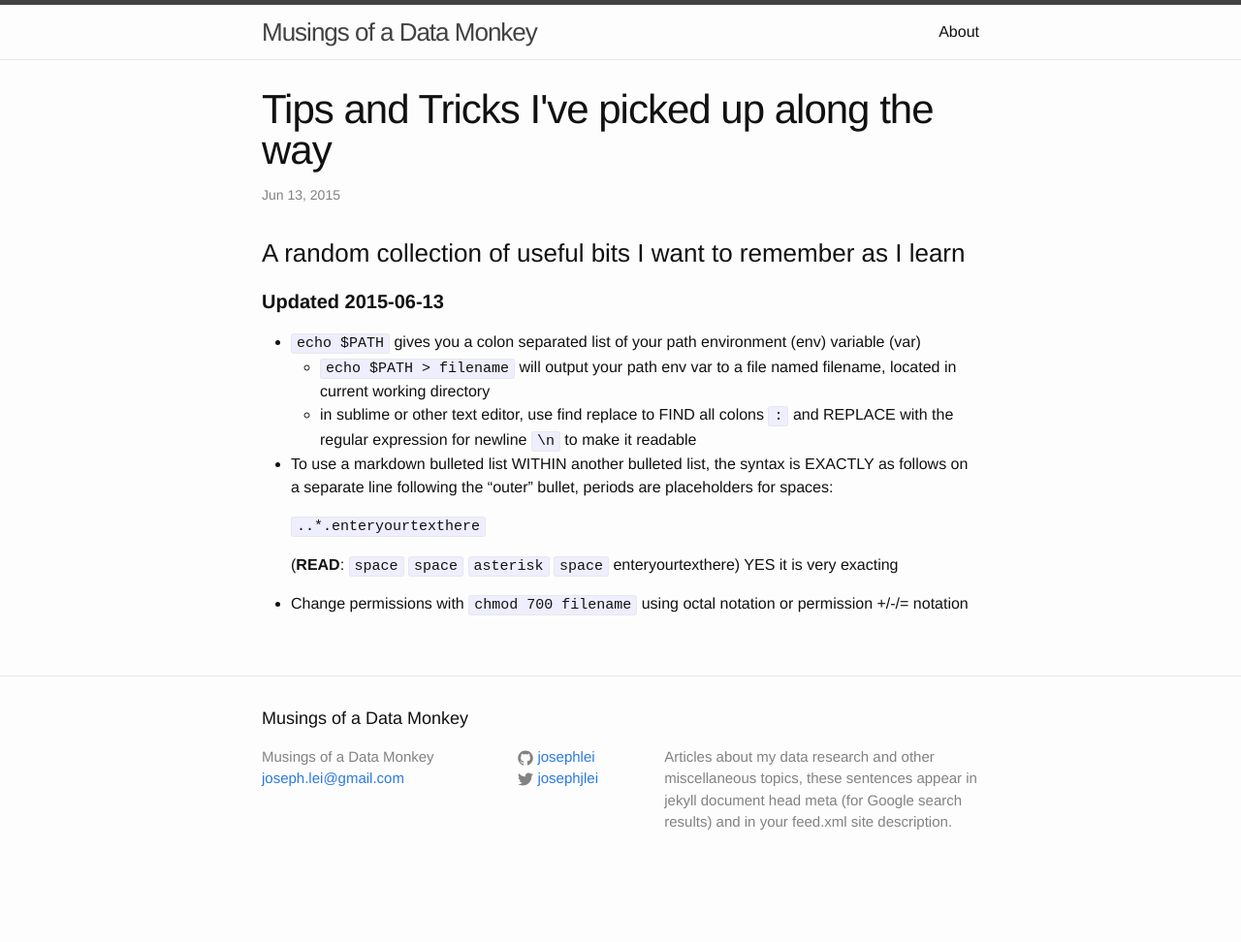
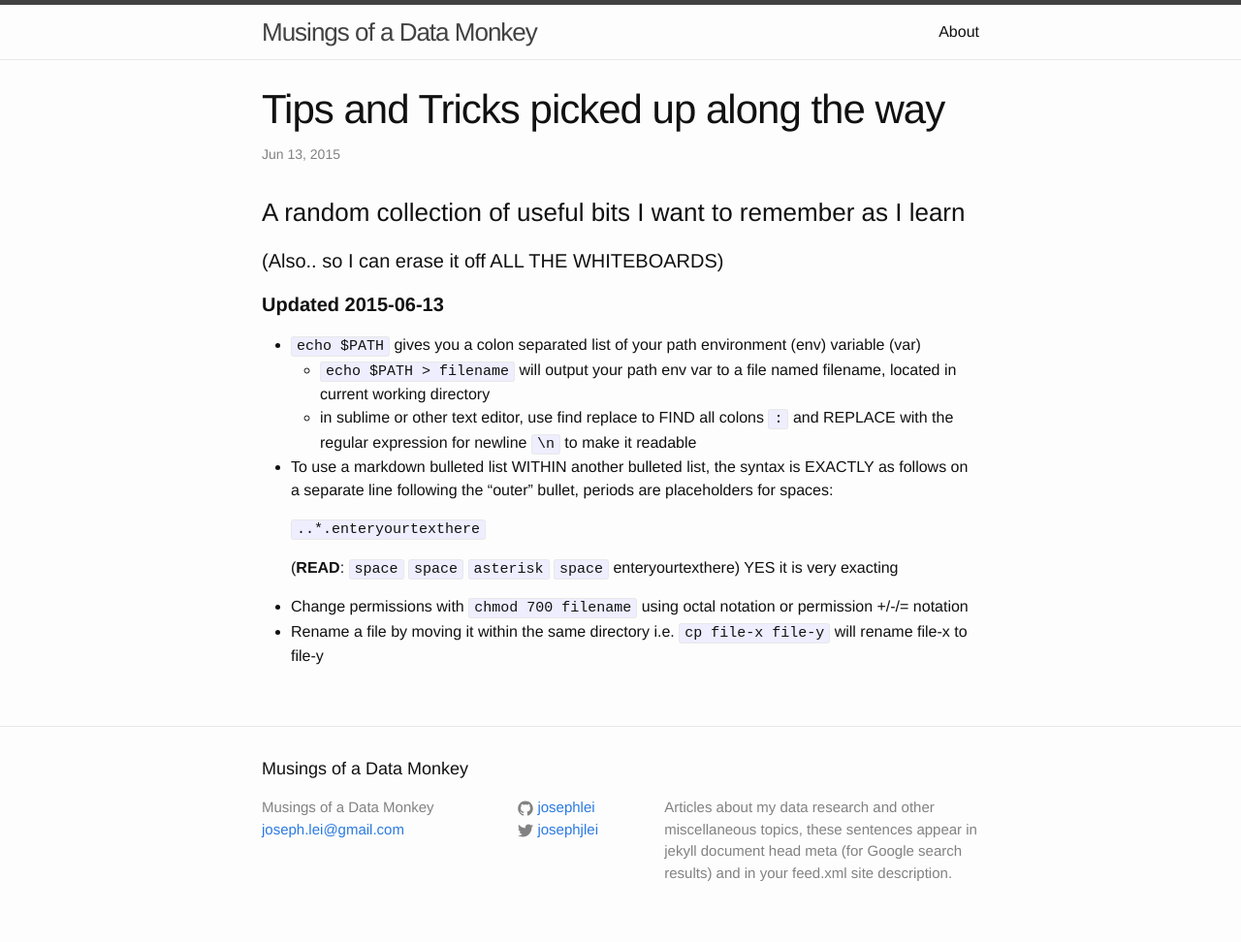
Before and after one commit to josephlei/jjl-website, a Jekyll site: the page built from _posts/2015-06-13-tips-and-tricks.markdown, in a window 1280 px wide. Shown: the whole page at 97% size. Built offline with Jekyll 4.4.1, drawn with Linux system fonts in a browser that asks for light colours; before the commit the page ends 920 px from its top, so only the background shows below that.

Commit message:
direct shell update

```diff
--- a/_posts/2015-06-13-tips-and-tricks.markdown
+++ b/_posts/2015-06-13-tips-and-tricks.markdown
@@ -1,21 +1,24 @@
 ---
 layout: post
-title: "Tips and Tricks I've picked up along the way"
+title: "Tips and Tricks picked up along the way"
 date: 2015-06-13
 categories:
 published: true
 ---
 
 ###A random collection of useful bits I want to remember as I learn
+#### (Also.. so I can erase it off ALL THE WHITEBOARDS)
 
 ####**Updated 2015-06-13**
 
 * `echo $PATH` gives you a colon separated list of your path environment (env) variable (var)
   * `echo $PATH > filename` will output your path env var to a file named filename, located in current working directory
   * in sublime or other text editor, use find replace to FIND all colons `:` and REPLACE with the regular expression for newline `\n` to make it readable
+
 * To use a markdown bulleted list WITHIN another bulleted list, the syntax is EXACTLY as follows on a separate line following the "outer" bullet, periods are placeholders for spaces:
 
     `..*.enteryourtexthere`
 
     (**READ**: `space` `space` `asterisk` `space` enteryourtexthere) YES it is very exacting
 * Change permissions with `chmod 700 filename` using octal notation or permission +/-/= notation
+* Rename a file by moving it within the same directory i.e. `cp file-x file-y` will rename file-x to file-y
```
